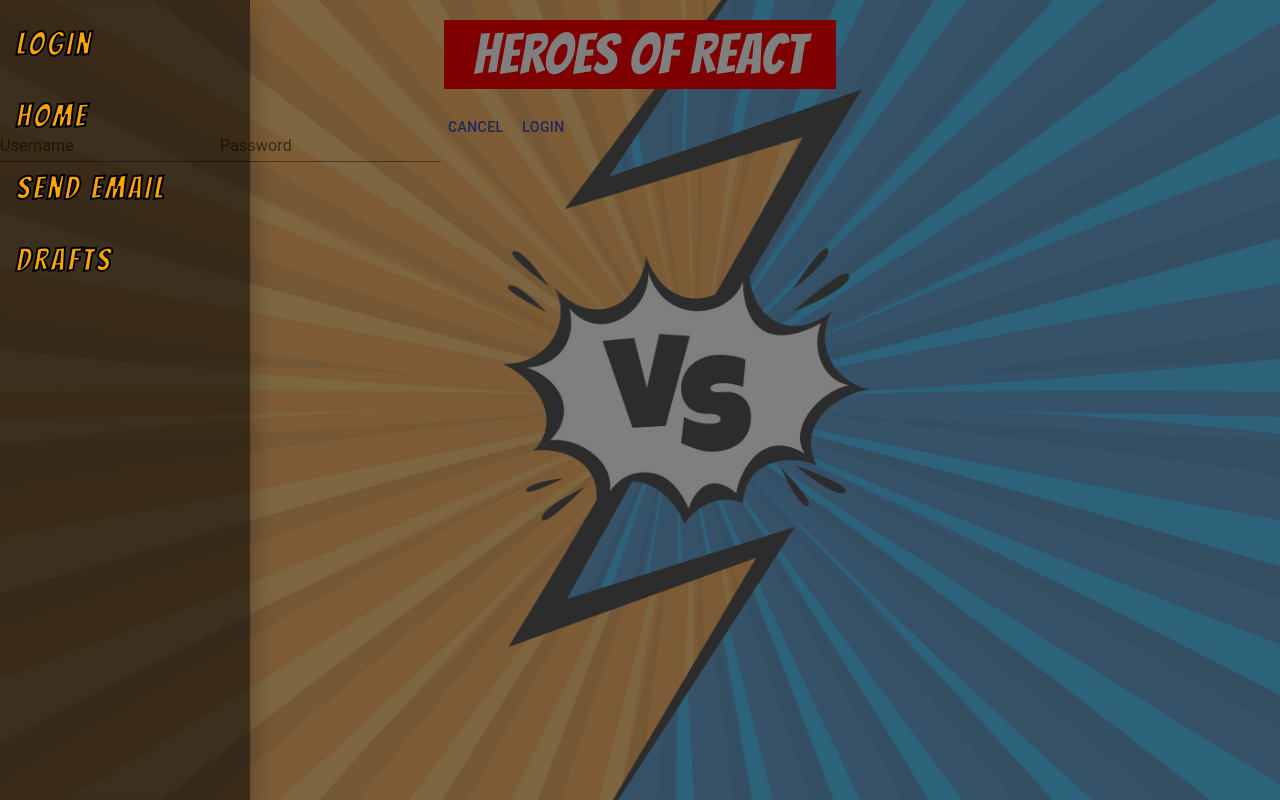
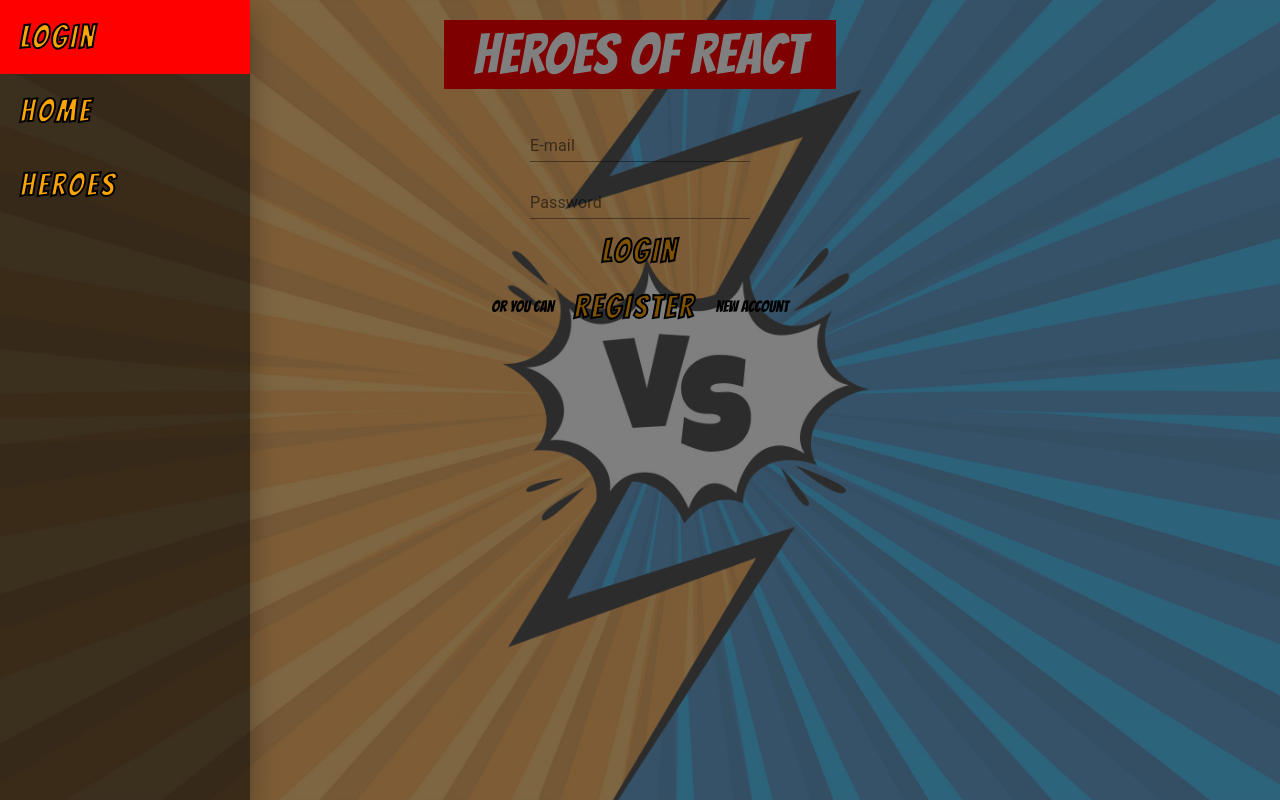
Before and after one commit to Gsuscc/react-heroes2.0, a React (Create React App) app: page /login in a window 1280 px wide. Both pictures are taken after a click on the button "MENU". Built offline with nearby package versions, Linux system fonts and the light colour scheme.

Commit message:
add button styles

```diff
--- a/src/App.js
+++ b/src/App.js
@@ -3,7 +3,7 @@ import { BrowserRouter as Router, Switch, Route } from "react-router-dom";
 import HeroList from './components/HeroList';
 import Header from './components/header/Header';
 import Menu from './components/menu/Menu';
-import Login from './components/login/Login'
+import Login from './components/auth/Login'
 import Home from './components/home/Home'
 
 const App = () => {
--- /dev/null
+++ b/src/components/auth/FormContainer.css
@@ -0,0 +1,6 @@
+.form-container {
+  display: flex;
+  flex-direction: column;
+  justify-content: center;
+  align-items: center;
+}
--- /dev/null
+++ b/src/components/auth/FormContainer.js
@@ -0,0 +1,10 @@
+import React from 'react'
+import './FormContainer.css'
+
+export default function FormContainer(props) {
+  return (
+    <div className='form-container'>
+      {props.children}
+    </div>
+  )
+}
--- /dev/null
+++ b/src/components/auth/Login.js
@@ -0,0 +1,70 @@
+import React, {useState} from 'react';
+import { useHistory } from 'react-router-dom';
+import axios from 'axios';
+import TextField from '@material-ui/core/TextField';
+import HeroButton from '../misc/HeroButton';
+import FormContainer from './FormContainer'
+
+
+const Login = () => {
+
+  const history = useHistory();
+  const [username, setUsername] = useState("");
+  const [password, setPassword] = useState("");
+
+  const handleClick = (e) =>{
+      axios.post('http://localhost:8762/api/auth/login',{
+      email: username,
+      password: password
+    }, {withCredentials: true}).then((response)=>{
+      console.log(response)
+      onClose()
+    }).catch((err) => {
+      console.log(err);
+    })
+  }
+
+  const handleRegisterClick = (e) => {
+    history.push('/register')
+  }
+
+  const onClose = (e) => {
+    history.push('/home')
+  }
+
+  return (
+    <FormContainer>
+        <TextField
+            margin="dense"
+            id="email"
+            label="E-mail"
+            type="email"
+            onChange={(event) => setUsername(event.target.value)}
+            value={username}
+            autoComplete="off"
+        />
+        <TextField
+            margin="dense"
+            id="password"
+            label="Password"
+            type="password"
+            onChange={(event) => setPassword(event.target.value)}
+            value={password}
+        />
+      <HeroButton onClick={handleClick}>
+        Login
+      </HeroButton>
+      <div>
+        Or you can
+        <HeroButton onClick={handleRegisterClick}>
+          Register
+        </HeroButton>
+        new account
+      </div>
+
+
+    </FormContainer>
+  )
+}
+
+export default Login;
--- a/src/components/home/Home.js
+++ b/src/components/home/Home.js
@@ -1,20 +1,44 @@
-import React from 'react'
+import React, { useState, useEffect } from 'react'
 import axios from 'axios'
+import Loading from '../misc/Loading';
 
 const Home = () => {
 
+  const [isLoading, setIsLoading] = useState(true)
+  const [details, setDetails] = useState({nick:null, email:null, balance:null});
+
+  useEffect(() => {
     axios.get('http://localhost:8762/api/user/mydetails', {withCredentials: true})
       .then((response) => {
         let data = response.data;
-      console.log(data)
+        setDetails(data)
+        setIsLoading(false)
       }).catch((err) => {
         console.log(err)
+        setIsLoading(false)
       });
+  }, [])
+
 
   return (
+    <React.Fragment>
+      {isLoading && <Loading />}
+      {!isLoading &&
         <div>
-      HOME
+          <div>
+            {details.nick}
           </div>
+          <div>
+            {details.email}
+          </div>
+          <div>
+            {details.balance}
+          </div>
+        </div>
+
+      }
+    </React.Fragment>
+
   )
 }
 
--- a/src/components/login/Login.js
+++ /dev/null
@@ -1,62 +0,0 @@
-import React, {useState} from 'react'
-import TextField from '@material-ui/core/TextField';
-import Button from '@material-ui/core/Button';
-import axios from 'axios';
-
-
-export default function Login() {
-
-    const [username, setUsername] = useState("");
-    const [password, setPassword] = useState("");
-    const headers = {
-        "Access-Control-Allow-Origin": "*",
-      }
-
-    const handleClick = (e) =>{
-        axios.post('http://localhost:8762/api/auth/login',{
-        email: username,
-        password: password
-      }).then((response)=>{
-        console.log(response)
-        onClose()
-      }).catch((err) => {
-        console.log(err);
-      })
-    }
-
-    const onClose = (e) => {
-        setUsername(null);
-        setPassword(null);
-    }
-
-    return (
-        <div>
-            <TextField
-                margin="dense"
-                id="name"
-                label="Username"
-                type="username"
-                onChange={(event) => setUsername(event.target.value)}
-                value={username}
-                autoComplete="off"
-            />
-            <TextField
-                margin="dense"
-                id="name"
-                label="Password"
-                type="password"
-                onChange={(event) => setPassword(event.target.value)}
-                value={password}
-            />
-            <Button onClick={onClose} color="primary">
-            Cancel
-          </Button>
-          {/* <Button onClick={handleRegisterClick} color="primary">
-            Register
-          </Button> */}
-          <Button onClick={handleClick} color="primary">
-            Login
-          </Button>
-        </div>
-    )
-}
--- a/src/components/menu/Menu.js
+++ b/src/components/menu/Menu.js
@@ -6,6 +6,7 @@ import Button from '@material-ui/core/Button';
 import List from '@material-ui/core/List';
 import ListItem from '@material-ui/core/ListItem';
 import ListItemText from '@material-ui/core/ListItemText';
+import MenuButton from '../misc/MenuButton';
 
 const useStyles = makeStyles({
   list: {
@@ -13,24 +14,6 @@ const useStyles = makeStyles({
   },
   paper: {
     background: '#00000088'
-  },
-  menuItem: {
-    fontFamily: 'inherit',
-    fontSize: '2em',
-    letterSpacing: '3px',
-    color: 'orange',
-    WebkitTextStrokeWidth: '2px',
-    WebkitTextStrokeColor: 'black',
-    transition: 'color 0.5s',
-    '&:hover': {
-      color: 'white',
-    }
-  },
-  selectedMenuItem: {
-    transition: 'background 0.3s',
-    '&:hover': {
-      background: 'red',
-    }
   },
   menuButton: {
     fontFamily: 'inherit',
@@ -51,9 +34,8 @@ const useStyles = makeStyles({
 
 const Menu = () => {
   const classes = useStyles();
+  const history = useHistory();
   const [open, setOpen] = React.useState(false);
-  const history = useHistory();
-
 
   const toggleDrawer = (open) => (event) => {
     if (event.type === 'keydown' && (event.key === 'Tab' || event.key === 'Shift')) {
@@ -62,15 +44,6 @@ const Menu = () => {
     setOpen(open);
   };
 
-  const handleMenuSelect = (event, text) => {
-    if (text === 'Login') {
-      history.push('/login')
-    }
-    if (text === 'Home') {
-      history.push('/home')
-    }
-  }
-
   const list = () => (
     <div
       className={classes.list}
@@ -78,13 +51,9 @@ const Menu = () => {
       onClick={toggleDrawer(false)}
       onKeyDown={toggleDrawer(false)}
     >
-      <List>
-        {['Login', 'Home', 'Send email', 'Drafts'].map((text, index) => (
-          <ListItem button key={text} classes={{button: classes.selectedMenuItem}} onClick={(event) => handleMenuSelect(event, text)}>
-            <ListItemText primary={text} classes={{primary: classes.menuItem}} />
-          </ListItem>
-        ))}
-      </List>
+      <MenuButton onClick={() => history.push('/login')}>Login</MenuButton>
+      <MenuButton onClick={() => history.push('/home')}>Home</MenuButton>
+      <MenuButton onClick={() => history.push('/heroes')}>Heroes</MenuButton>
     </div>
   );
 
--- /dev/null
+++ b/src/components/misc/HeroButton.js
@@ -0,0 +1,42 @@
+import React from 'react'
+import PropTypes from "prop-types";
+import Button from '@material-ui/core/Button';
+import { makeStyles } from '@material-ui/core/styles';
+
+const useStyles = makeStyles({
+  root: {
+    fontFamily: 'inherit',
+    fontSize: '2em',
+    padding: '0px 20px',
+    borderRadius: '5px',
+    letterSpacing: '3px',
+    color: 'orange',
+    WebkitTextStrokeWidth: '2px',
+    WebkitTextStrokeColor: 'black',
+    transition: 'color 0.5s',
+    '&:hover': {
+      color: 'white',
+      background: 'initial'
+    }
+  },
+});
+
+function HeroButton(props) {
+  const classes = useStyles();
+
+  return (
+    <Button onClick={props.onClick} classes={{root: classes.root}}>
+      {props.children}
+    </Button>
+  )
+}
+
+Button.propTypes = {
+  onClick: PropTypes.func,
+};
+
+Button.defaultProps = {
+  onClick: () => {},
+};
+
+export default HeroButton;
--- /dev/null
+++ b/src/components/misc/MenuButton.js
@@ -0,0 +1,42 @@
+import React from 'react'
+import PropTypes from "prop-types";
+import ListItem from '@material-ui/core/ListItem';
+import { makeStyles } from '@material-ui/core/styles';
+
+const useStyles = makeStyles({
+  root: {
+    width: '100%',
+    fontFamily: 'inherit',
+    fontSize: '2em',
+    padding: '20px',
+    letterSpacing: '3px',
+    color: 'orange',
+    WebkitTextStrokeWidth: '2px',
+    WebkitTextStrokeColor: 'black',
+    transition: 'color 0.5s',
+    '&:hover': {
+      color: 'white',
+      background: 'red'
+    }
+  },
+});
+
+function MenuButton (props) {
+  const classes = useStyles();
+
+  return (
+    <ListItem button classes={{root: classes.root}} onClick={props.onClick}>
+      {props.children}
+    </ListItem>
+  )
+}
+
+MenuButton.propTypes = {
+  onClick: PropTypes.func,
+};
+
+MenuButton.defaultProps = {
+  onClick: () => {},
+};
+
+export default MenuButton;
```
Lines whose indentation alone changed are shown as unchanged.
